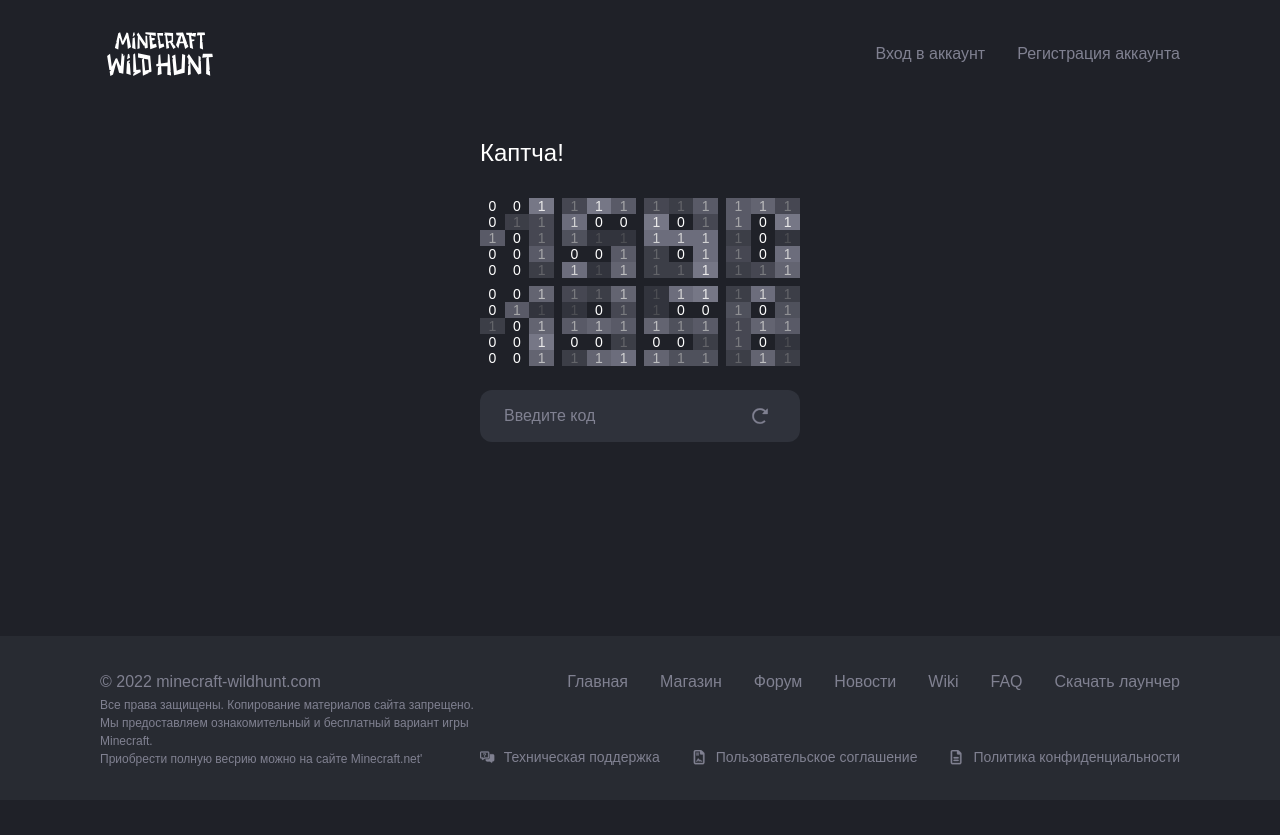
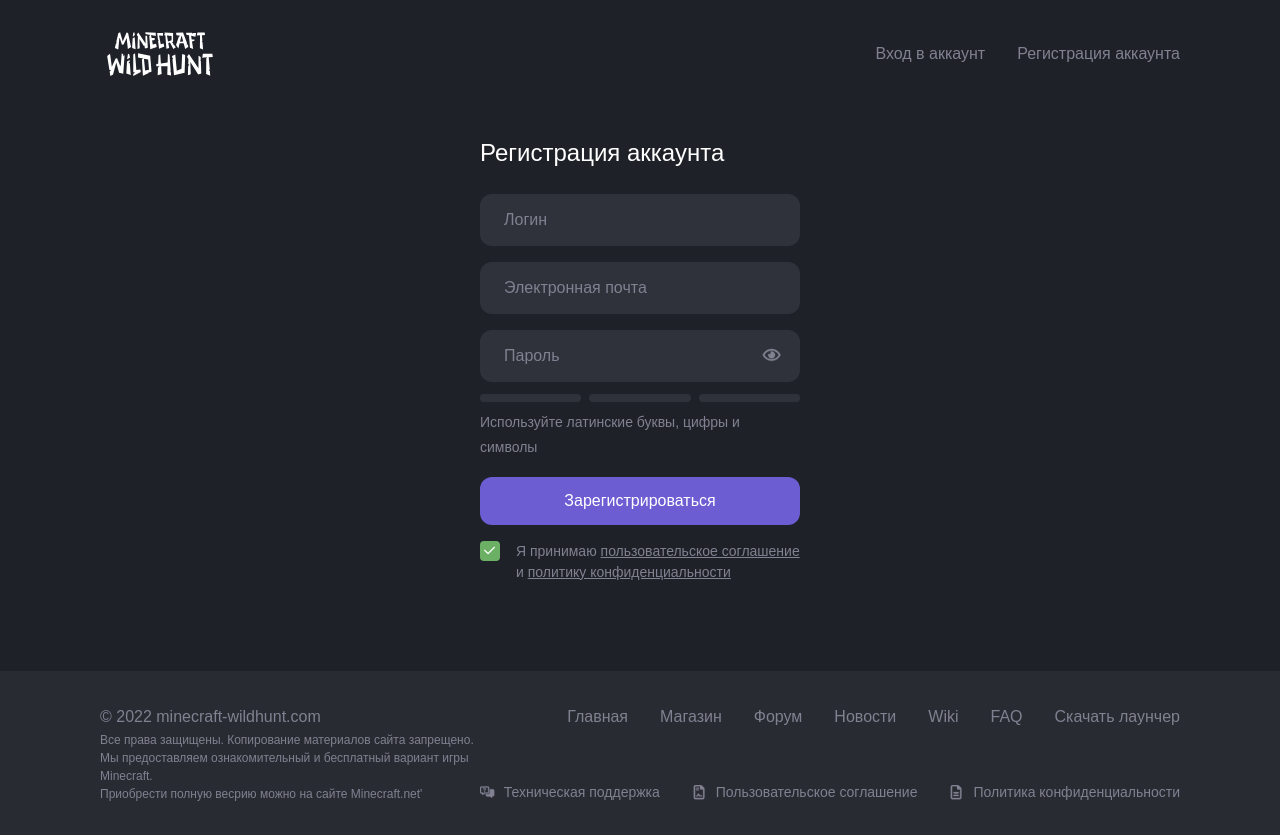
Before and after one commit to NikitaSheremeta/wildhunt-client-personal-cabinet, a Vue app: page /signup in a window 1280 px wide. Before the commit the page ends 800 px from the top, so only its background shows below. Built offline with nearby package versions, Linux system fonts and the light colour scheme; a web font is replaced by a local one.

Commit message:
some adjustments

```diff
--- a/src/components/base/BaseButton.vue
+++ b/src/components/base/BaseButton.vue
@@ -2,7 +2,7 @@
   <button
     :class="['base-button', classes]"
     :disabled="disabled"
-    v-on="onClick"
+    @click="onClick"
   >
     <BaseIcon
       v-if="loading"
--- a/src/components/base/BaseCaptcha.vue
+++ b/src/components/base/BaseCaptcha.vue
@@ -1,10 +1,5 @@
 <template>
   <div :class="['base-captcha']">
-    <h2
-      class="title"
-      v-text="labels.CAPTCHA.TITLE"
-    />
-
     <div
       ref="code"
       class="code"
@@ -18,7 +13,7 @@
           v-for="(cell, cellIndex) in state.numberMarkups[number]"
           :key="cellIndex"
           :class="['cell', cell ? 'active' : '']"
-          v-text="cell"
+          v-text="valueRandomNumbers(10, null)"
         />
       </div>
     </div>
@@ -27,6 +22,7 @@
       ref="input"
       class="input"
       type="captcha"
+      autofocus
       :placeholder="labels.CAPTCHA.PLACEHOLDER"
       :rules="rules.captcha"
       @input="onInput"
@@ -34,7 +30,7 @@
     >
       <template #icon>
         <BaseIcon
-          class="icon"
+          class="redo-icon"
           icon="redo"
           color="secondary"
           @click="onClickRedoIcon"
@@ -53,7 +49,7 @@ import { valueRandomNumbers, arrayRandomNumbers } from '@/helpers/random-numbers
 import { labels } from '@/utils/labels';
 import { validationMessages } from '@/utils/validation-messages';
 
-const MINIMUM_VALUE = 2;
+const MINIMUM_VALUE = 3;
 const MAXIMUM_VALUE = 10;
 const CAPTCHA_NUMBERS_LENGTH = 8;
 
@@ -186,7 +182,8 @@ export default {
       labels,
       onInput,
       onKeydownDelete,
-      onClickRedoIcon
+      onClickRedoIcon,
+      valueRandomNumbers
     };
   }
 };
@@ -238,7 +235,7 @@ export default {
   .input {
     margin-top: 24px;
 
-    .icon {
+    .redo-icon {
       cursor: pointer;
     }
   }
--- a/src/utils/labels.js
+++ b/src/utils/labels.js
@@ -20,7 +20,6 @@ export const labels = {
     SUCCESS: 'Надежный пароль, только не забудьте его'
   },
   CAPTCHA: {
-    TITLE: 'Каптча!',
     PLACEHOLDER: 'Введите код',
   },
   LOGIN_VIEW: {
--- a/src/utils/validation-messages.js
+++ b/src/utils/validation-messages.js
@@ -3,14 +3,14 @@ import { magicNumbers } from '@/utils/magic-numbers';
 export const validationMessages = {
   LOGIN: {
     ALLOWED_CHARACTERS: 'Логин содержит запрещенные символы',
-    REQUIRED: 'Необходимо придумать логин',
+    REQUIRED: 'Это поле необходимо заполнить',
     REQUIRED_LOGIN_PAGE: 'Необходимо ввести логин или электронную почту',
     MIN_LENGTH: `Логин должен быть не менее ${magicNumbers.LOGIN.MIN_LENGTH} символов`,
     MAX_LENGTH: `Логин должен быть не более ${magicNumbers.LOGIN.MAX_LENGTH} символов`
   },
   PASSWORD: {
     REQUIRED: 'Необходимо придумать пароль',
-    REQUIRED_LOGIN_PAGE: 'Необходимо ввести пароль',
+    REQUIRED_LOGIN_PAGE: 'Это поле необходимо заполнить',
     MIN_LENGTH: `Пароль должен быть не менее ${magicNumbers.PASSWORD.MIN_LENGTH} символов`,
     MAX_LENGTH: `Пароль должен быть не более ${magicNumbers.PASSWORD.MAX_LENGTH} символов`,
     ALLOWED_CHARACTERS: 'Пароль содержит запрещенные символы'
@@ -20,11 +20,11 @@ export const validationMessages = {
     SAME_AS: 'Подтверждение не совпадает с паролем'
   },
   EMAIL: {
-    REQUIRED: 'Введите электронную почту',
+    REQUIRED: 'Это поле необходимо заполнить',
     INCORRECT: 'Неправильный адрес электронной почты'
   },
   CAPTCHA: {
-    REQUIRED: 'Необходимо ввести код',
+    REQUIRED: 'Это поле необходимо заполнить',
     INCORRECT: 'Введенный код неверен'
   }
 };
--- a/src/views/signup/Signup.vue
+++ b/src/views/signup/Signup.vue
@@ -1,15 +1,20 @@
 <template>
   <div class="container">
     <div class="row">
-      <BaseCaptcha />
-
       <transition name="fade-slide-up">
         <SignupForm
-          v-if="!state.shouldDisplaySignupForm"
+          v-if="state.shouldDisplaySignupForm"
           v-model="data.formData"
           :is-loading="flags.isLoading"
           :is-disabled="flags.isDisabled"
           @submit.prevent="onSubmitSignupForm"
+        />
+      </transition>
+
+      <transition name="fade-slide-up">
+        <BaseCaptcha
+          v-if="state.shouldDisplayCaptcha"
+          v-model="flags.isCaptchaValid"
         />
       </transition>
 
@@ -58,16 +63,17 @@ export default {
 
     const data = reactive({
       signupFormData: {},
-      confirmFormData: {}
+      confirmationFormData: {}
     });
 
     const state = reactive({
       shouldDisplaySignupForm: true,
-      shouldDisplayCodeForm: false,
+      shouldDisplayCaptcha: false,
       shouldDisplayNotice: false
     });
 
     const flags = reactive({
+      isCaptchaValid: false,
       isLoading: false,
       isDisabled: false
     });
@@ -83,7 +89,8 @@ export default {
             state.shouldDisplaySignupForm = false;
 
             debounce(() => {
-              state.shouldDisplayNotice = true;
+              // state.shouldDisplayNotice = true;
+              state.shouldDisplayCaptcha = true;
             })();
 
             if (Object.prototype.hasOwnProperty.call(result, 'error')) {
--- a/src/views/signup/signupForm/SignupForm.vue
+++ b/src/views/signup/signupForm/SignupForm.vue
@@ -4,8 +4,6 @@
       class="form__title"
       v-text="labels.SIGN_UP_VIEW.TITLE"
     />
-
-    <BaseCaptcha />
 
     <BaseInput
       v-model="data.username"
@@ -82,7 +80,6 @@
 import { reactive } from 'vue';
 import BaseInput from '@/components/base/BaseInput';
 import BasePassword from '@/components/base/BasePassword';
-import BaseCaptcha from '@/components/base/BaseCaptcha';
 import BaseButton from '@/components/base/BaseButton';
 import BaseCheckbox from '@/components/base/BaseCheckbox';
 import BaseLink from '@/components/base/BaseLink';
@@ -95,7 +92,6 @@ export default {
   components: {
     BaseInput,
     BasePassword,
-    BaseCaptcha,
     BaseButton,
     BaseCheckbox,
     BaseLink
```
